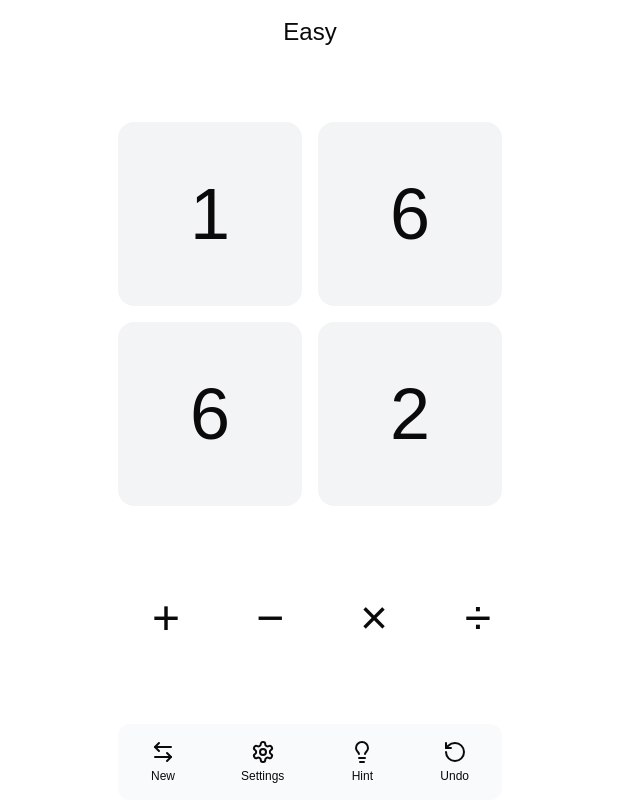
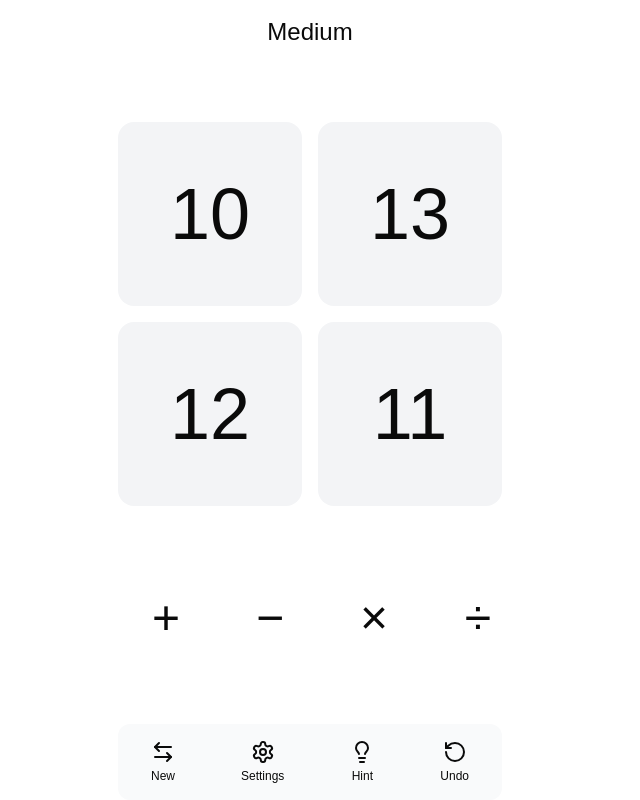
Before and after one commit to dchen327/24-game, a Next.js app: page / in a window 1280 px wide. Shown: the whole page, without its empty margins (330-970 px from the left). Built offline with nearby package versions, Linux system fonts and the light colour scheme.

Commit message:
default to medium difficulty

```diff
--- a/src/app/page.tsx
+++ b/src/app/page.tsx
@@ -28,7 +28,7 @@ export default function Home() {
   // initially shuffle puzzles (3 lists easy, med, hard)
   const [puzzles, setPuzzles] = useState<Fraction[][][]>([]);
   const [loading, setLoading] = useState<boolean>(true); // for loading puzzles
-  const [difficulty, setDifficulty] = useState<number>(0); // 0-2
+  const [difficulty, setDifficulty] = useState<number>(1); // 0-2
   const [tempPuzzleDifficulty, setTempPuzzleDifficulty] = useState<
     number | null
   >(null); // for when randomly adding another question from another difficulty
```
